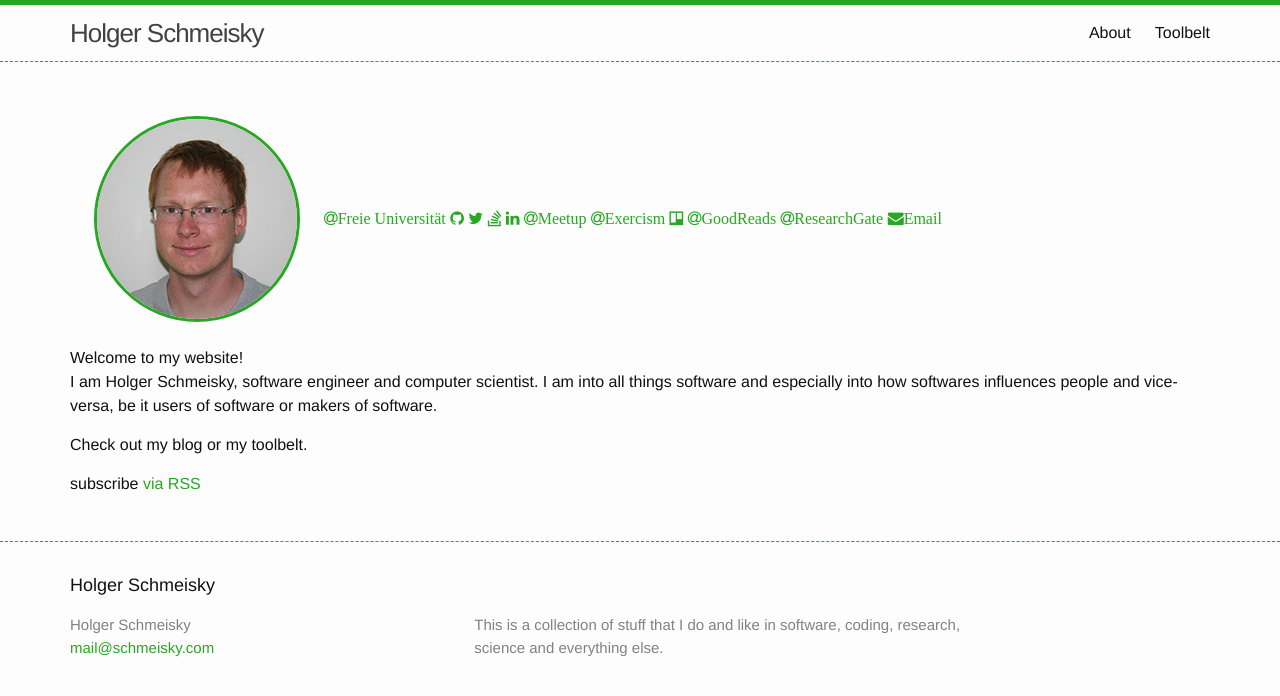
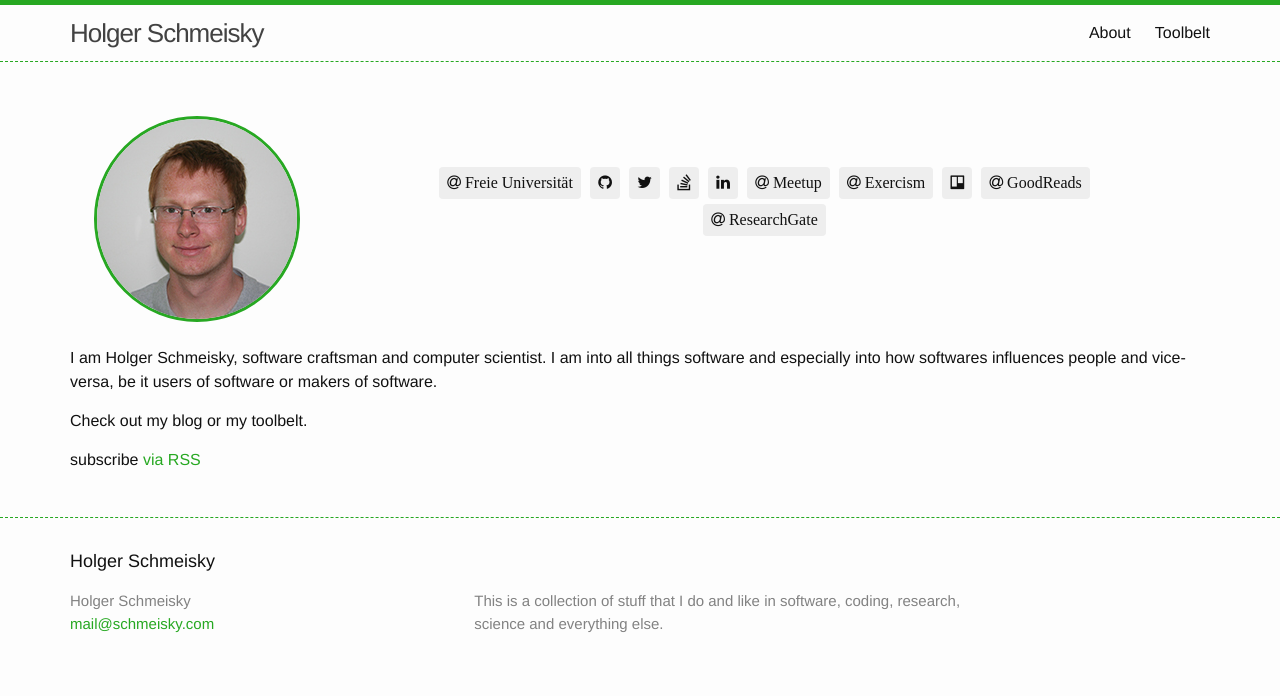
Before and after one commit to holsky/schmeisky.com, a Jekyll site: the page built from index.html, in a window 1280 px wide. Shown: the top 696 px of the page. Built offline with Jekyll 4.4.1, drawn with Linux system fonts in a browser that asks for light colours; nearby versions of some CDN libraries.

Commit message:
finish front page

```diff
--- a/_sass/_layout.scss
+++ b/_sass/_layout.scss
@@ -113,7 +113,21 @@
 }
 
 .account-links {
+    margin: 50px;
+    margin-top: 20px;
+    text-align: center;
+}
 
+.account-link {
+
+    display: inline-block;
+    margin-right: 0.3em;
+    margin-bottom: 0.3em;
+    padding: 4px 8px;
+    background-color: #EEE;
+    border-radius: 4px;
+    color: inherit;
+    text-decoration: none;
 }
 
 /**
--- a/index.html
+++ b/index.html
@@ -9,31 +9,24 @@
     <div class="avatar-container">
       <img class="img-circle avatar-image" src="{{ site.baseurl }}static/{{ site.avatar }}" alt="Holger Schmeisky"/>
     </div>
-    <div id="account-links">
+
+    <div class="account-links">
       {% for account in site.accounts %}
-        <a href="{{ account["url"] }}" title="{{ account["name"] }}">
+        <a href="{{ account["url"] }}" title="{{ account["name"] }}" class="account-link">
         {{ account[icon] }}
           <i class="fa
             {% if account["icon"] %}
               {{ account["icon"] }}
             {% else %}
               fa-at
-            {% endif %}">{{ account["text"] }}</i>
+            {% endif %}"> {{ account["text"] }}</i>
         </a>
       {% endfor %}
-      <a href="mailto:mail@schmeisky.com" title="E-Mail">
-        <i class="fa fa-envelope">Email</i>
-      </a>
-
     </div>
-
   </div>
 
   <div class="introduction">
-  Welcome to my website!
-  <p/>
-
-  I am Holger Schmeisky, software engineer and computer scientist. I am into all things software and especially into how softwares influences people and vice-versa, be it users of software or makers of software.
+  I am Holger Schmeisky, software craftsman and computer scientist. I am into all things software and especially into how softwares influences people and vice-versa, be it users of software or makers of software.
   <p/>
   <p/>
   Check out my blog or my toolbelt.
```
